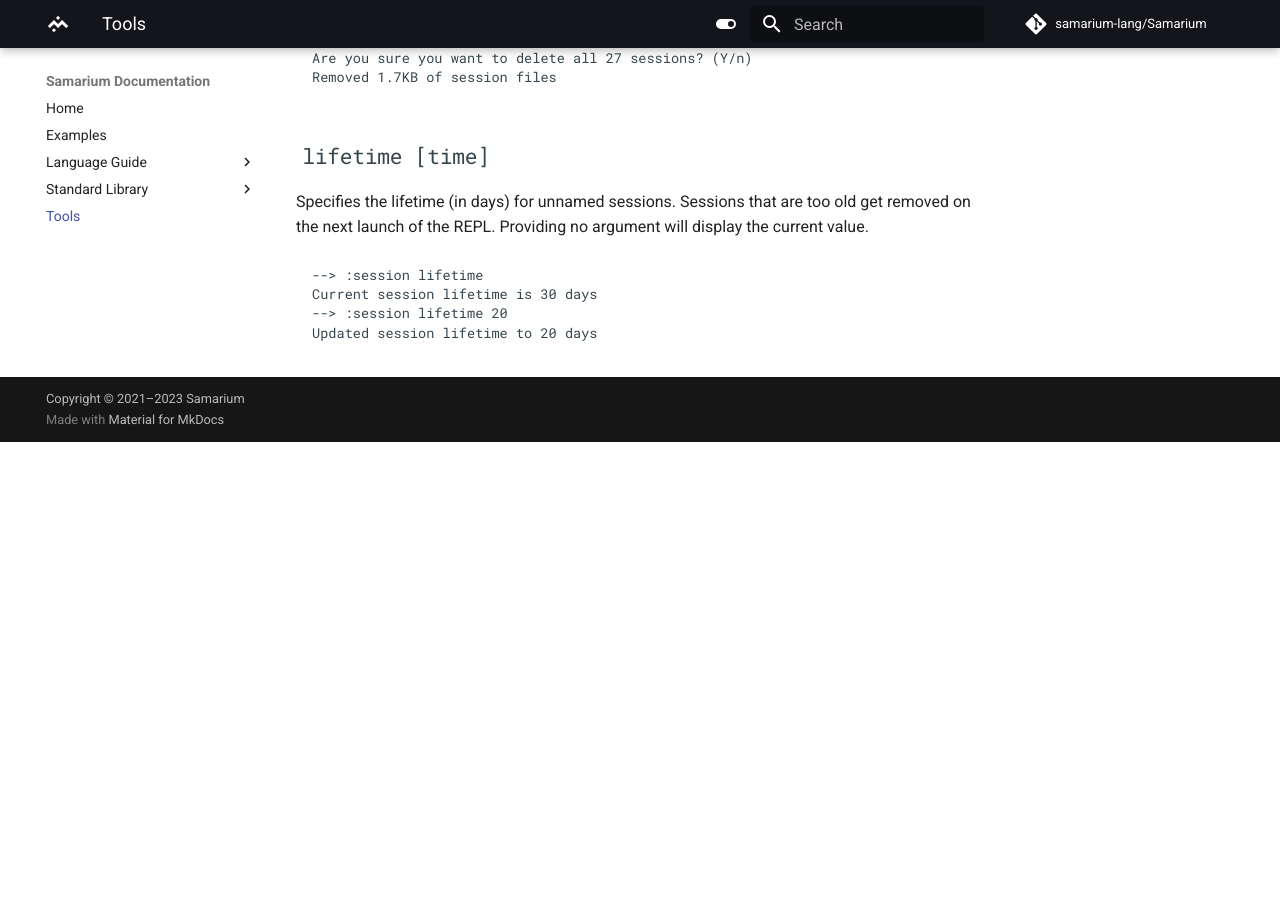
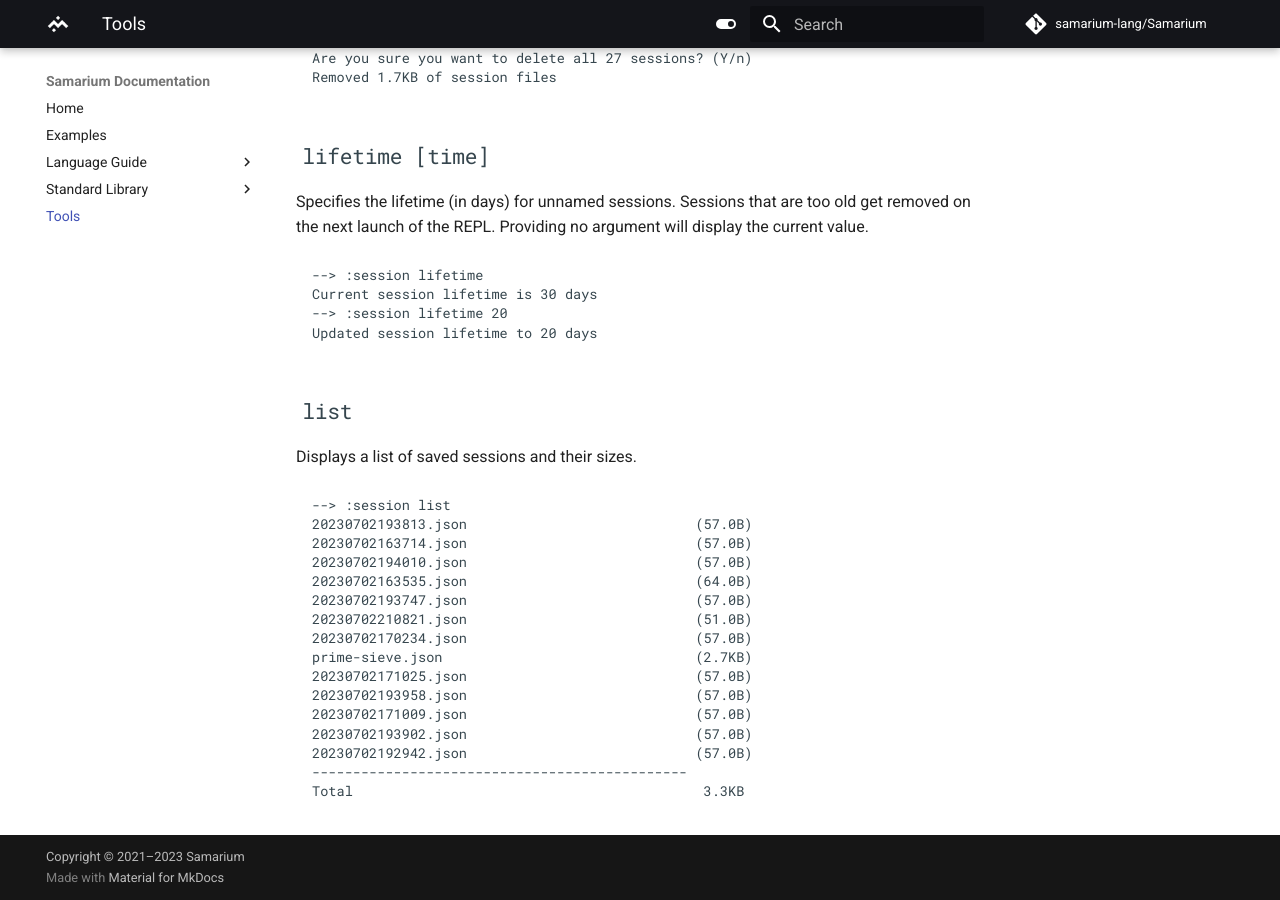
Before and after one commit to samarium-lang/Samarium, an MkDocs documentation site: the page built from docs/tools.md, in a window 1280 px wide and 900 px high, scrolled down 3216 px. Built offline with MkDocs 1.6.1 and Material for MkDocs 9.7.7, drawn with Linux system fonts in a browser that asks for light colours; comment, search, counter and statistics services are not loaded; before the commit the page ends 3658 px from its top, so only the background shows below that.

Commit message:
(docs) Added Sessions.list command

````diff
--- a/docs/tools.md
+++ b/docs/tools.md
@@ -155,3 +155,25 @@ Current session lifetime is 30 days
 --> :session lifetime 20
 Updated session lifetime to 20 days
 ```
+
+
+## `list`
+Displays a list of saved sessions and their sizes.
+```
+--> :session list
+20230702193813.json                            (57.0B)
+20230702163714.json                            (57.0B)
+20230702194010.json                            (57.0B)
+20230702163535.json                            (64.0B)
+20230702193747.json                            (57.0B)
+20230702210821.json                            (51.0B)
+20230702170234.json                            (57.0B)
+prime-sieve.json                               (2.7KB)
+20230702171025.json                            (57.0B)
+20230702193958.json                            (57.0B)
+20230702171009.json                            (57.0B)
+20230702193902.json                            (57.0B)
+20230702192942.json                            (57.0B)
+----------------------------------------------
+Total                                           3.3KB
+```
````
